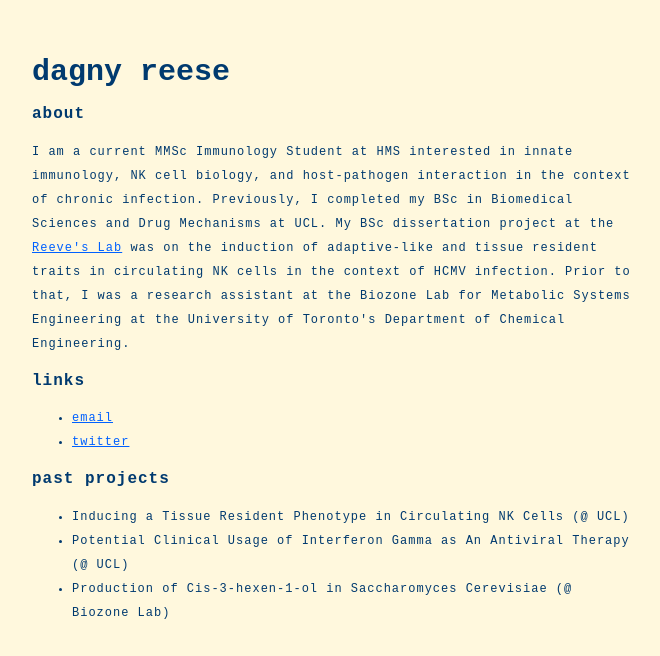
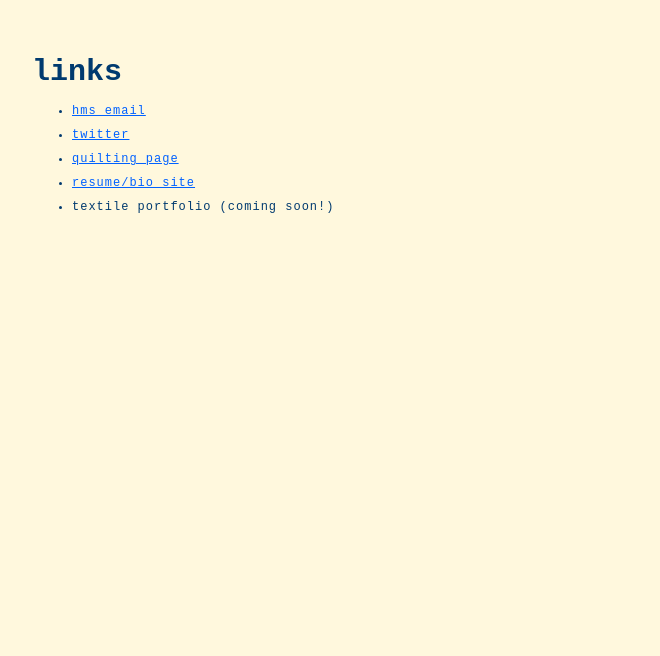
Before and after one commit to dagnyr/links, a plain HTML site: page index.html in a window 1280 px wide. Shown: the whole page, without its empty margins (308-968 px from the left). Drawn offline with Linux system fonts and the light colour scheme.

Commit message:
Update index.html

```diff
--- a/index.html
+++ b/index.html
@@ -13,23 +13,14 @@
 
   <body>
 
-  <h1>dagny reese</h1>
+  <h1>links</h1>
 
-    <h2>about</h2>
-
-    <p>I am a current MMSc Immunology Student at HMS interested in innate immunology, NK cell biology, and host-pathogen interaction in the context of chronic infection. Previously, I completed my BSc in Biomedical Sciences and Drug Mechanisms at UCL. My BSc dissertation project at the <a href="reevescmvlab.com">Reeve's Lab</a> was on the induction of adaptive-like and tissue resident traits in circulating NK cells in the context of HCMV infection. Prior to that, I was a research assistant at the Biozone Lab for Metabolic Systems Engineering at the University of Toronto's Department of Chemical Engineering.</p>
-
-    <h2>links</h2>
     <ul>
-      <li><a href="mailto:dagnyreese@hms.harvard.edu">email</a></li>
+      <li><a href="mailto:dagnyreese@hms.harvard.edu">hms email</a></li>
       <li><a href="https://twitter.com/dagny416">twitter</a></li>
-    </ul>
-
-    <h2>past projects</h2>
-    <ul>
-      <li>Inducing a Tissue Resident Phenotype in Circulating NK Cells (@ UCL)</li>
-      <li>Potential Clinical Usage of Interferon Gamma as An Antiviral Therapy (@ UCL)</li>
-      <li>Production of Cis-3-hexen-1-ol in Saccharomyces Cerevisiae (@ Biozone Lab)</li>
+      <li><a href="https://instagram.com/quilterscollective">quilting page</a></li>
+      <li><a href="https://dagnyr.github.io">resume/bio site</a></li>
+      <li>textile portfolio (coming soon!)</li>
     </ul>
 
   </body>
```
